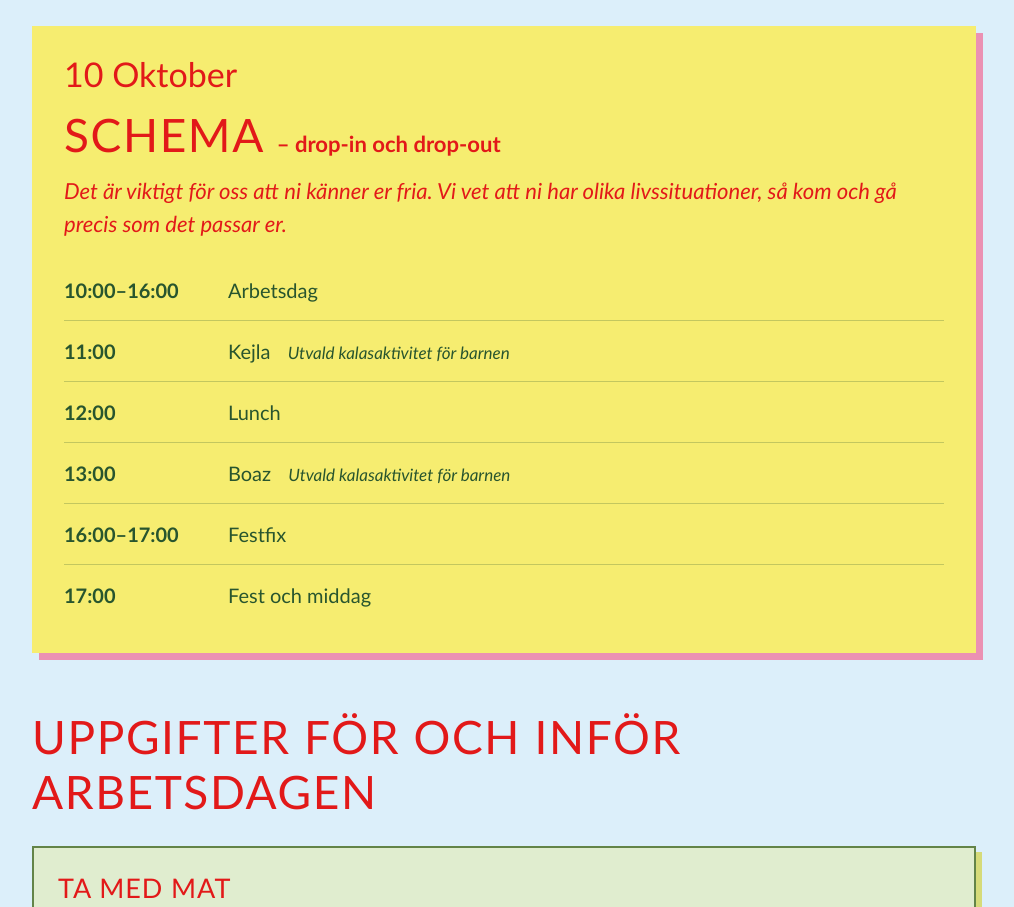
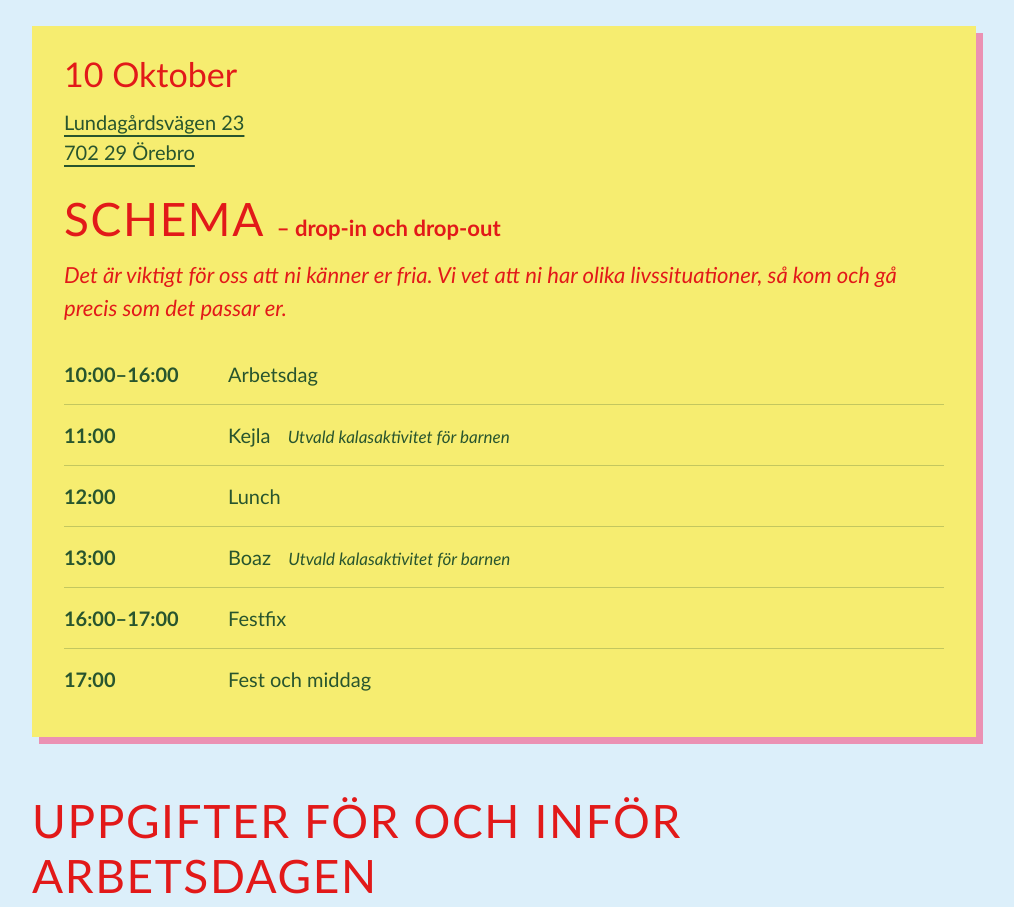
Before and after one commit to jeremistadler/13august, a website: page index.html in a window 1280 px wide. Shown: the part 1247-2154 px from the top of the page, without its empty margins (136-1150 px from the left). Drawn offline with Linux system fonts and the light colour scheme; no server answers.

Commit message:
Add linked venue address below the event date
Show Lundagårdsvägen 23, 702 29 Örebro in smaller text above the schedule heading. Link the full address to Google Maps directions using a universal URL, allowing supported devices to open the app with a browser fallback. No database migration is required.

```diff
--- a/index.html
+++ b/index.html
@@ -73,6 +73,7 @@
 
     <section class="day-plan">
       <p class="schedule-date">10 Oktober</p>
+      <p class="schedule-address"><a href="https://www.google.com/maps/dir/?api=1&amp;destination=Lundag%C3%A5rdsv%C3%A4gen%2023%2C%20702%2029%20%C3%96rebro%2C%20Sweden&amp;dir_action=navigate" aria-label="Vägbeskrivning till Lundagårdsvägen 23, 702 29 Örebro">Lundagårdsvägen 23<br>702 29 Örebro</a></p>
       <h2>Schema <span class="schedule-note">– drop-in och drop-out</span></h2>
       <p class="schedule-welcome">Det är viktigt för oss att ni känner er fria. Vi vet att ni har olika livssituationer, så kom och gå precis som det passar er.</p>
       <ul class="schedule">
--- a/styles.css
+++ b/styles.css
@@ -47,6 +47,7 @@
     .day-plan { background: #f6ed70; padding: 28px 32px; border-radius: 0; box-shadow: 7px 7px 0 #eb91b3; }
     .day-plan h2 { margin: 0 0 20px; }
     .schedule-date { margin: 0 0 12px; color: #e21919; font-size: clamp(24px, 4vw, 34px); font-weight: 500; line-height: 1.2; }
+    .schedule-address { margin: 0 0 24px; font-size: clamp(16px, 2.5vw, 20px); line-height: 1.5; }
     .schedule-note { text-transform: none; letter-spacing: normal; font-family: "Gill Sans", sans-serif; font-size: 0.48em; font-weight: 700; display: inline-block; }
     .schedule-welcome { margin: -8px 0 20px; color: #e21919; font-family: "Gill Sans", sans-serif; font-size: clamp(14.4px, 2.4vw, 22.08px); font-weight: 300; font-style: italic; line-height: 1.5; }
     .schedule { list-style: none; margin: 0; padding: 0; }
```
